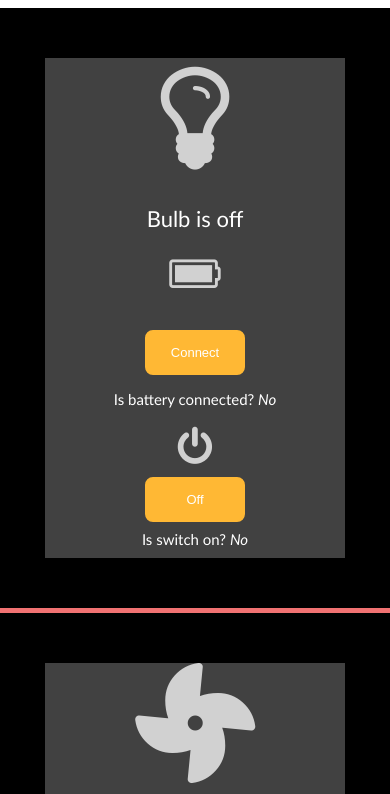
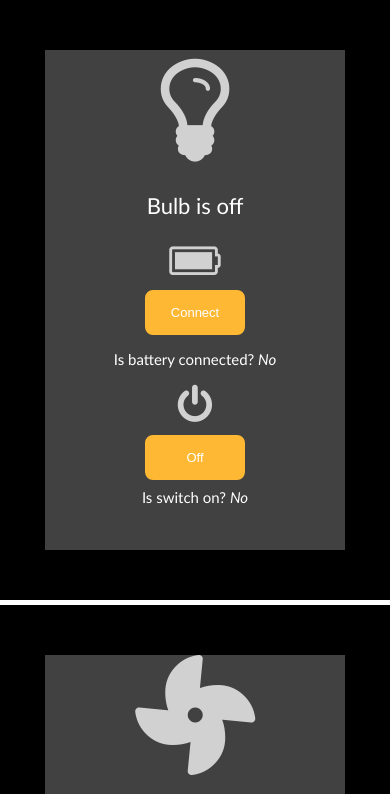
Before and after one commit to Prosper-P-Bowman/Bulb_Fan, a plain HTML site: page index.html in a window 390 px wide. Shown: the top 794 px of the page. Drawn offline with Linux system fonts and the light colour scheme.

Commit message:
Bulb_Fan/0

```diff
--- a/Script.js
+++ b/Script.js
@@ -19,7 +19,6 @@ function connect(){
 
     document.getElementById("isBattery").innerHTML = "Yes";
     document.getElementById("isSwitchOn").innerHTML = "No";
-
 }
 
 // turn off
@@ -79,5 +78,4 @@ function turnOnCharger(){
     document.getElementById("plug").style.color="green";
     document.getElementById("poweron").innerHTML = 'Yes';
     document.getElementById("fabattery").style.color = "rgba(255, 255, 255, 0.76)";
-
 }
--- a/index.css
+++ b/index.css
@@ -5,7 +5,7 @@ body{
     display: flex;
     flex-wrap: wrap;
     gap: 5px;
-    background-color: rgb(241, 114, 114);
+    /* background-color: rgb(241, 114, 114); */
     text-align: center;
     align-items: center;
     align-self: center;
@@ -132,3 +132,65 @@ body{
     background-color: purple;
     color: white;
 }
+
+/* Mobile Phone  */
+
+@media only screen and (max-width: 768px){
+   body{
+   background-color: white;
+   box-sizing: border-box;
+   margin: 0;
+   padding: 0;
+   align-items: center;
+   align-self: center;
+   align-content: center;
+
+   justify-content: center;
+   justify-items: center;
+   justify-self: center;
+   }
+   .main{
+    /* width: 100%; */
+    background-color: black;
+
+    padding: 0;
+    margin: 0;
+
+   }
+   .minor{
+    /* width: 100%; */
+    background-color: rgb(65, 65, 65);
+    text-align: center;
+    display: flex;
+    flex-direction: column;
+    padding: 0;
+    margin: 0;
+   }
+   .light{
+    /* width: 100%; */
+    padding: 0;
+    margin: 0;
+   }
+   .battery{
+    /* width: 100%; */
+    padding: 0;
+    margin: 0;
+   }
+   .connect{
+    /* width: 100%; */
+    padding: 0;
+    margin: 0;
+   }
+   .power{
+    /* width: 100%; */
+    display: flexbox;
+    align-items: center;
+    align-self: center;
+    align-content: center;
+    justify-content: left;
+    justify-items: left;
+    justify-self: left;
+    padding: 0;
+    margin-top: 20px;
+   }
+}
```
